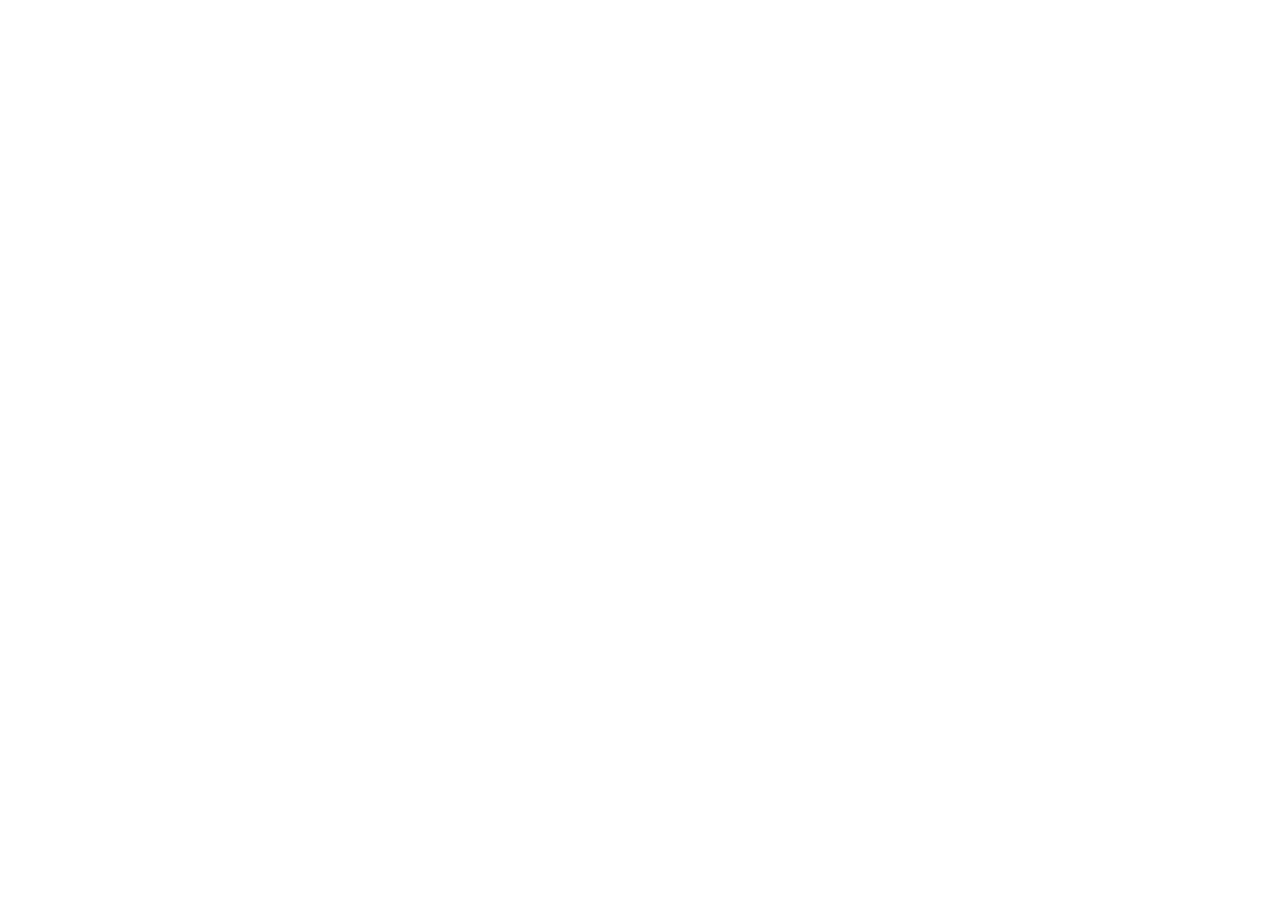
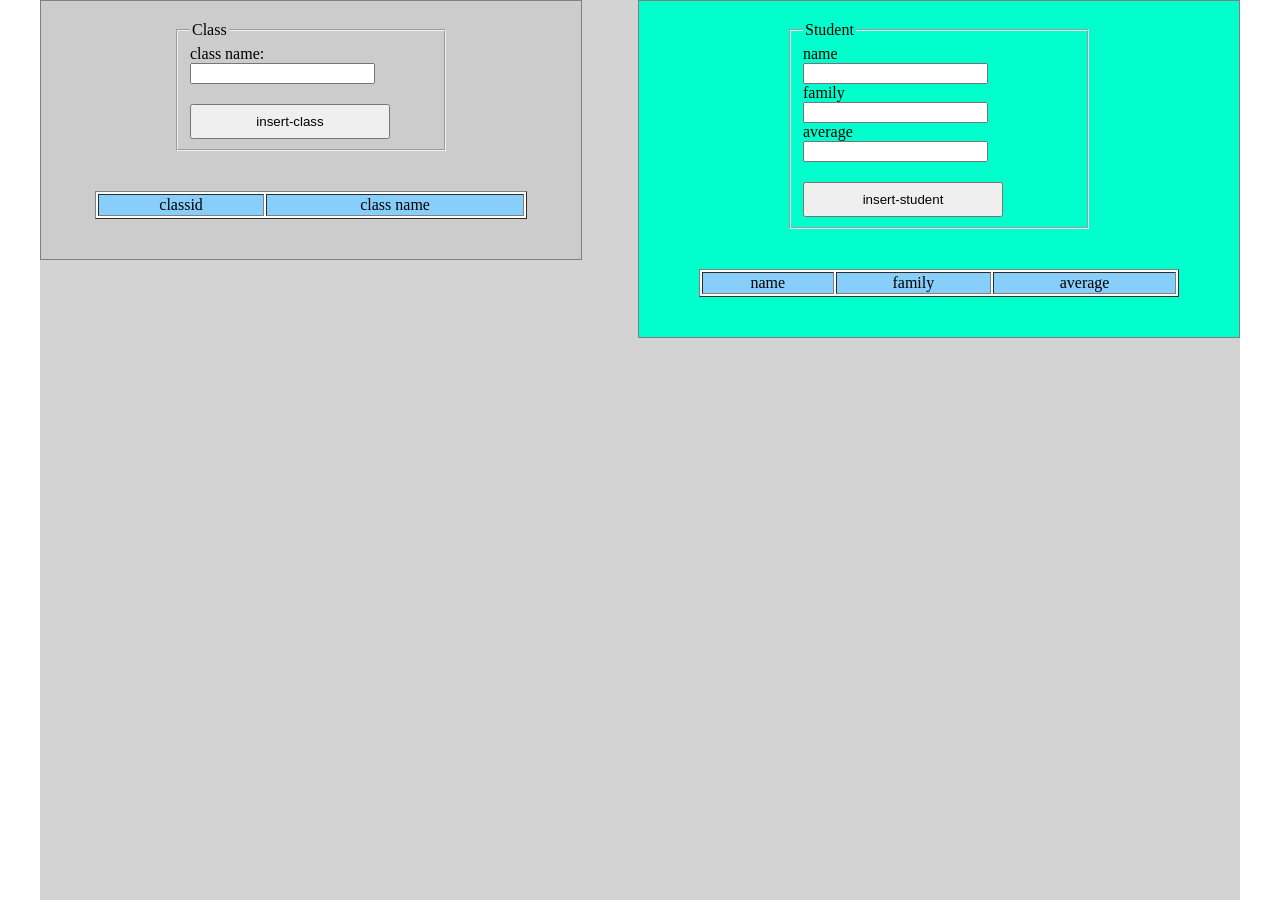
Before and after one commit to iliyastorm/last-workout, a PHP site: page / in a window 1280 px wide. Before the commit the page is empty. Before the commit the page ends 800 px from the top, so only its background shows below. Run offline with PHP 8.4, Linux system fonts and the light colour scheme; data that the repository does not hold is empty.

Commit message:
نوشتن کد های ایندکس
نوشتن کد های داخل ایندکس برای نمایش دیتای داخل دیتابیس و نشان دادن جداول

```diff
--- a/index.php
+++ b/index.php
@@ -1 +1,113 @@
-<?php
+<!doctype html>
+<html>
+<head>
+    <meta charest="utf-8">
+    <title>talash database sample</title>
+    <link href="CSS/style.css" rel="stylesheet"/>
+</head>
+
+<body>
+<div id="wrapper">
+    <div id="row1">
+        <div id="row1_col1">
+            <form action="" method="post">
+                <fieldset>
+
+                    <legend>Class</legend>
+
+                    <label>class name:</label>
+                    <input type="text" name="txt_class"/>
+
+                    <input type="submit" name="submit1" value="insert-class"/>
+
+                </fieldset>
+            </form>
+            <table border="1">
+                <tr>
+
+                    <td>classid</td>
+                    <td>class name</td>
+
+                </tr>
+
+
+                <?php
+                include "connection.php";
+                $query = "SELECT * FROM class";
+                $result = $db->prepare($query);
+                $result->execute();
+
+                while ($row = $result->fetch(PDO::FETCH_ASSOC)) {
+
+                    echo "
+    <tr>
+
+    <td>" . $row['class_id'] . "</td>
+    <td>" . $row['class_name'] . "</td>
+
+    </tr>
+    ";
+                }
+                ?>
+
+            </table>
+        </div>
+
+        <div id="row1_col2">
+            <form action="" method="post">
+                <fieldset>
+
+                    <legend>Student</legend>
+
+                    <label>name</label><br/>
+                    <input type="text" name="stud_name"/><br/>
+
+                    <label>family</label><br/>
+                    <input type="text" name="stud_family"/><br/>
+
+                    <label>average</label><br/>
+                    <input type="text" name="stud_ave"/><br/>
+
+                    <input type="submit" name="submit2" value="insert-student"/>
+
+                </fieldset>
+
+            </form>
+
+            <table border="1">
+                <tr>
+
+                    <td>name</td>
+                    <td>family</td>
+                    <td>average</td>
+
+                </tr>
+
+
+                <?php
+                include "connection.php";
+                $query = "SELECT * FROM student";
+                $result = $db->prepare($query);
+                $result->execute();
+
+                while ($row = $result->fetch(PDO::FETCH_ASSOC)) {
+
+                    echo "
+    <tr>
+
+  <td>" . $row['name'] . "</td>
+    <td>" . $row['family'] . "</td>
+    <td>" . $row['ave'] . "</td>
+
+     </tr>
+    ";
+                }
+
+                ?>
+
+            </table>
+        </div>
+    </div>
+</div>
+</body>
+</html>
```
